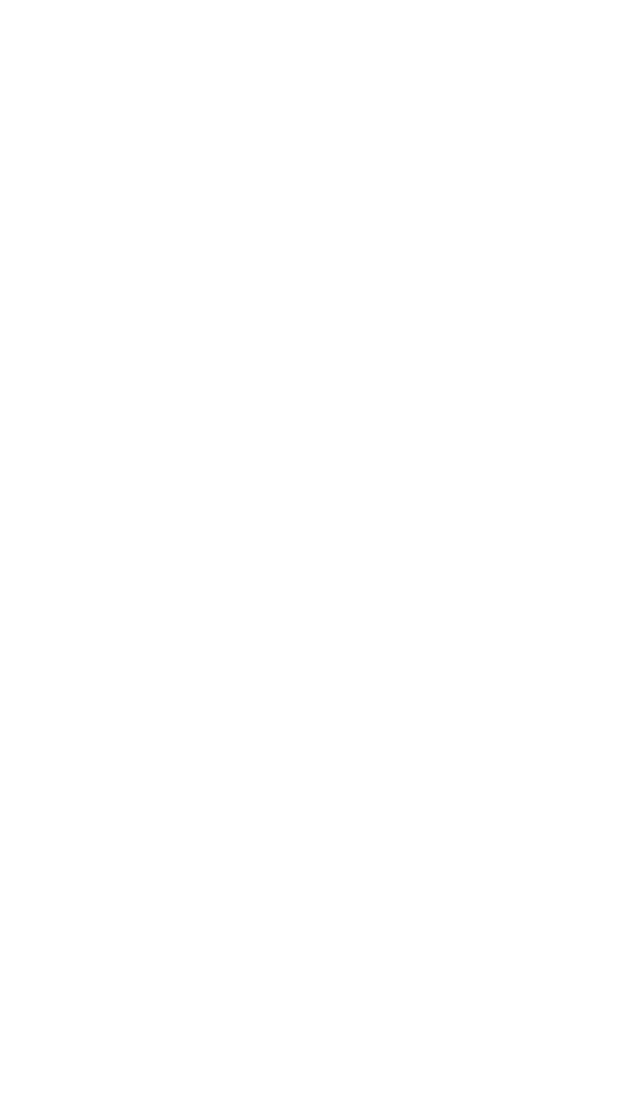
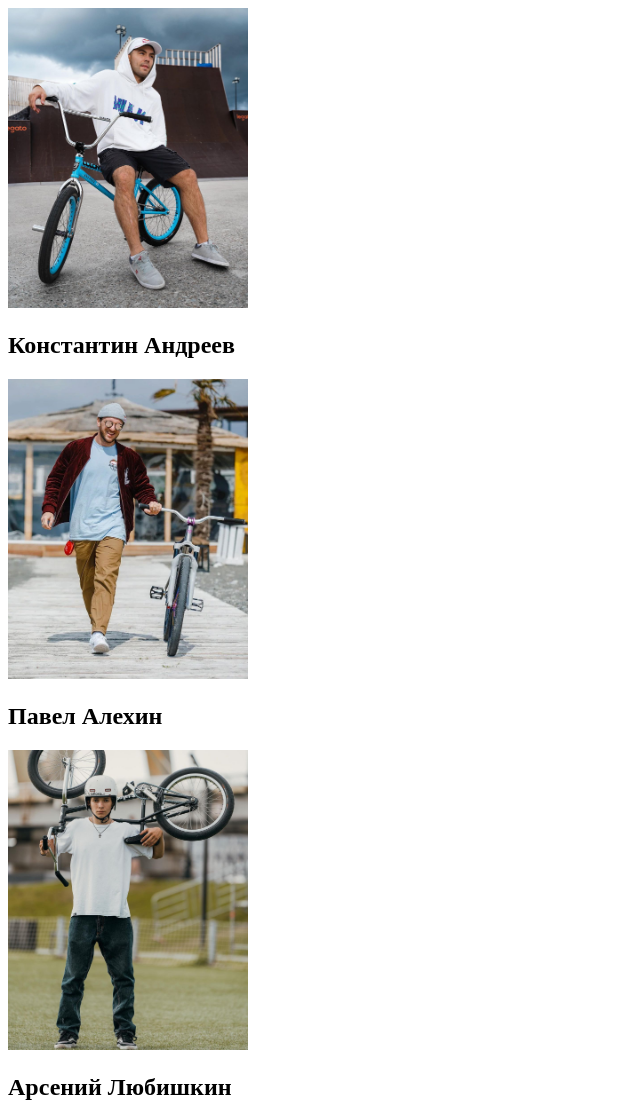
Before and after one commit to oblivion4us/VD02-Homework, a plain HTML site: page index.html in a window 1280 px wide. Shown: the whole page, without its empty margins (0-640 px from the left). Before the commit the page ends 800 px from the top, so only its background shows below. Drawn offline with Linux system fonts and the light colour scheme.

Commit message:
add images of riders, start code, file.css

```diff
--- a/index.html
+++ b/index.html
@@ -1,10 +1,42 @@
 <!DOCTYPE html>
 <html lang="en">
 <head>
-    <meta charset="UTF-8">
-    <title>Title</title>
+  <meta charset="UTF-8">
+  <meta name="viewport" content="width=device-width, initial-scale=1.0">
+  <meta http-equiv="X-UA-Compatible" content="ie=edge">
+  <title>Профессиональные райдеры</title>
 </head>
 <body>
 
+<div class="card">
+  <div class="image">
+  <img src="images/Andreev.jpg" alt="Константин Андреев" height="300">
+  </div>
+  <h2>Константин Андреев</h2>
+  <div class="info">
+
+  </div>
+</div>
+
+<div class="card">
+  <div class="image">
+  <img src="images/Vishneviy.jpg" alt="Павел Алехин" height="300">
+  </div>
+  <h2>Павел Алехин</h2>
+  <div class="info">
+
+  </div>
+</div>
+
+<div class="card">
+  <div class="image">
+  <img src="images/Arsenii.jpg" alt="Арсений Любишкин" height="300">
+  </div>
+  <h2>Арсений Любишкин</h2>
+  <div class="info">
+
+  </div>
+</div>
+
 </body>
 </html>
```
Also changed, not shown: file.css (added), images/Andreev.jpg (added), images/Arsenii.jpg (added), images/Vishneviy.jpg (added).
